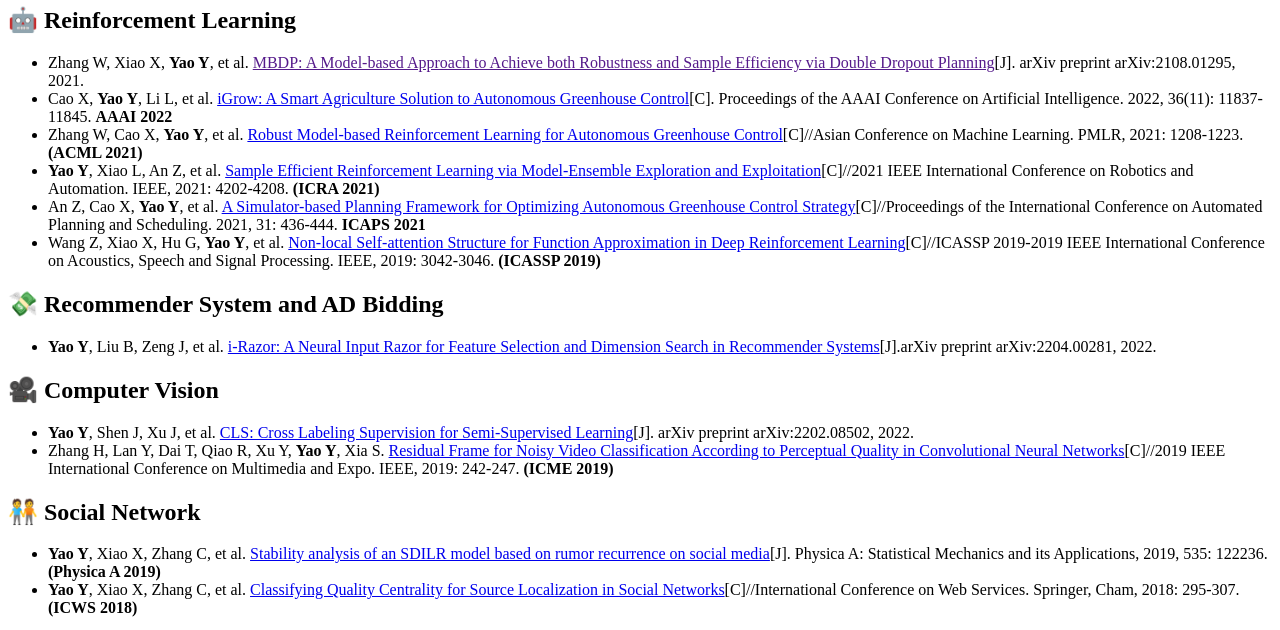
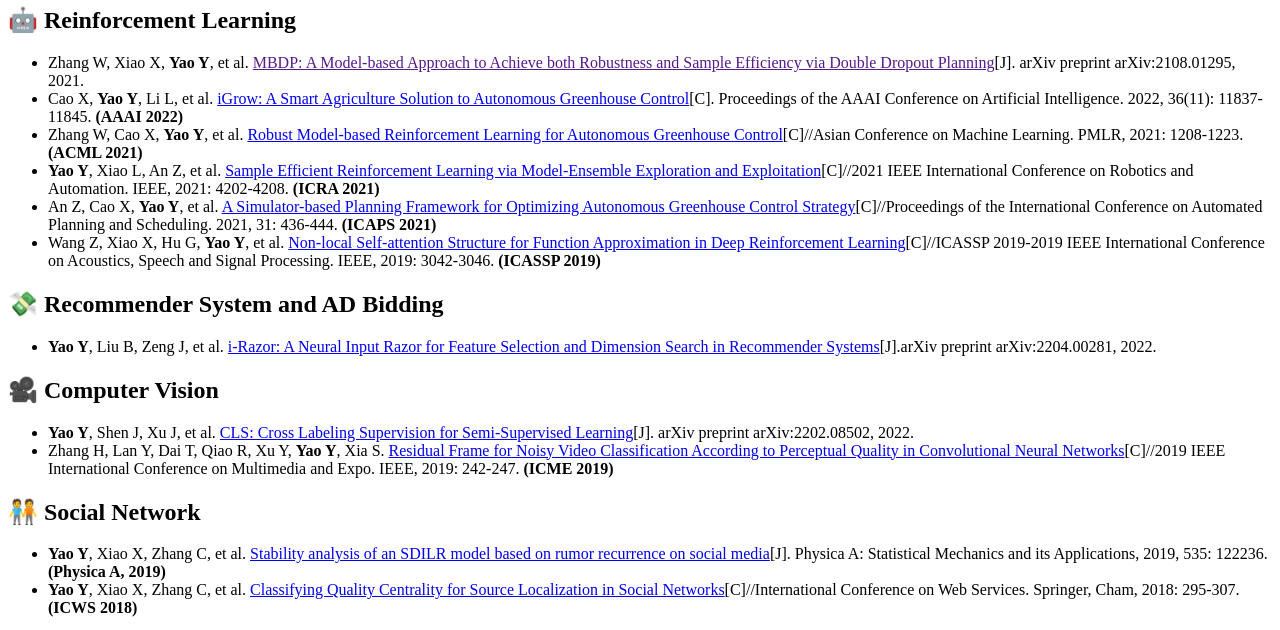
Before and after one commit to YaoYao1995/yaoyao1995.github.io, a Jekyll site: the page built from _pages/includes/pub.md, in a window 1280 px wide. Shown: the part 539-1169 px from the top of the page. Built offline with Jekyll 4.4.1, drawn with Linux system fonts in a browser that asks for light colours; our own code applies the rules of GitHub Pages for plain Markdown files.

Commit message:
Update pub.md

```diff
--- a/_pages/includes/pub.md
+++ b/_pages/includes/pub.md
@@ -3,10 +3,10 @@
 
 ## 🤖 Reinforcement Learning
 - Zhang W, Xiao X,  **Yao Y**, et al. [MBDP: A Model-based Approach to Achieve both Robustness and Sample Efficiency via Double Dropout Planning]()[J]. arXiv preprint arXiv:2108.01295, 2021.
-- Cao X, **Yao Y**, Li L, et al. [iGrow: A Smart Agriculture Solution to Autonomous Greenhouse Control](https://ojs.aaai.org/index.php/AAAI/article/view/21440)[C]. Proceedings of the AAAI Conference on Artificial Intelligence. 2022, 36(11): 11837-11845. **AAAI 2022**
+- Cao X, **Yao Y**, Li L, et al. [iGrow: A Smart Agriculture Solution to Autonomous Greenhouse Control](https://ojs.aaai.org/index.php/AAAI/article/view/21440)[C]. Proceedings of the AAAI Conference on Artificial Intelligence. 2022, 36(11): 11837-11845. **(AAAI 2022)**
 - Zhang W, Cao X,  **Yao Y**, et al. [Robust Model-based Reinforcement Learning for Autonomous Greenhouse Control](https://proceedings.mlr.press/v157/zhang21e.html)[C]//Asian Conference on Machine Learning. PMLR, 2021: 1208-1223. **(ACML 2021)**
 - **Yao Y**, Xiao L, An Z, et al. [Sample Efficient Reinforcement Learning via Model-Ensemble Exploration and Exploitation](https://arxiv.org/abs/2107.01825)[C]//2021 IEEE International Conference on Robotics and Automation. IEEE, 2021: 4202-4208. **(ICRA 2021)**
-- An Z, Cao X, **Yao Y**, et al. [A Simulator-based Planning Framework for Optimizing Autonomous Greenhouse Control Strategy](https://ojs.aaai.org/index.php/ICAPS/article/view/15989)[C]//Proceedings of the International Conference on Automated Planning and Scheduling. 2021, 31: 436-444. **ICAPS 2021**
+- An Z, Cao X, **Yao Y**, et al. [A Simulator-based Planning Framework for Optimizing Autonomous Greenhouse Control Strategy](https://ojs.aaai.org/index.php/ICAPS/article/view/15989)[C]//Proceedings of the International Conference on Automated Planning and Scheduling. 2021, 31: 436-444. **(ICAPS 2021)**
 - Wang Z, Xiao X, Hu G, **Yao Y**, et al. [Non-local Self-attention Structure for Function Approximation in Deep Reinforcement Learning](https://ieeexplore.ieee.org/abstract/document/8682832/)[C]//ICASSP 2019-2019 IEEE International Conference on Acoustics, Speech and Signal Processing. IEEE, 2019: 3042-3046. **(ICASSP 2019)**
 
 
@@ -21,5 +21,5 @@
 
 
 ## 🧑‍🤝‍🧑 Social Network
-- **Yao Y**, Xiao X, Zhang C, et al. [Stability analysis of an SDILR model based on rumor recurrence on social media](https://www.sciencedirect.com/science/article/abs/pii/S037843711931297X)[J]. Physica A: Statistical Mechanics and its Applications, 2019, 535: 122236. **(Physica A 2019)**
+- **Yao Y**, Xiao X, Zhang C, et al. [Stability analysis of an SDILR model based on rumor recurrence on social media](https://www.sciencedirect.com/science/article/abs/pii/S037843711931297X)[J]. Physica A: Statistical Mechanics and its Applications, 2019, 535: 122236. **(Physica A, 2019)**
 - **Yao Y**, Xiao X, Zhang C, et al. [Classifying Quality Centrality for Source Localization in Social Networks](https://link.springer.com/chapter/10.1007/978-3-319-94289-6_19)[C]//International Conference on Web Services. Springer, Cham, 2018: 295-307. **(ICWS 2018)**
```
